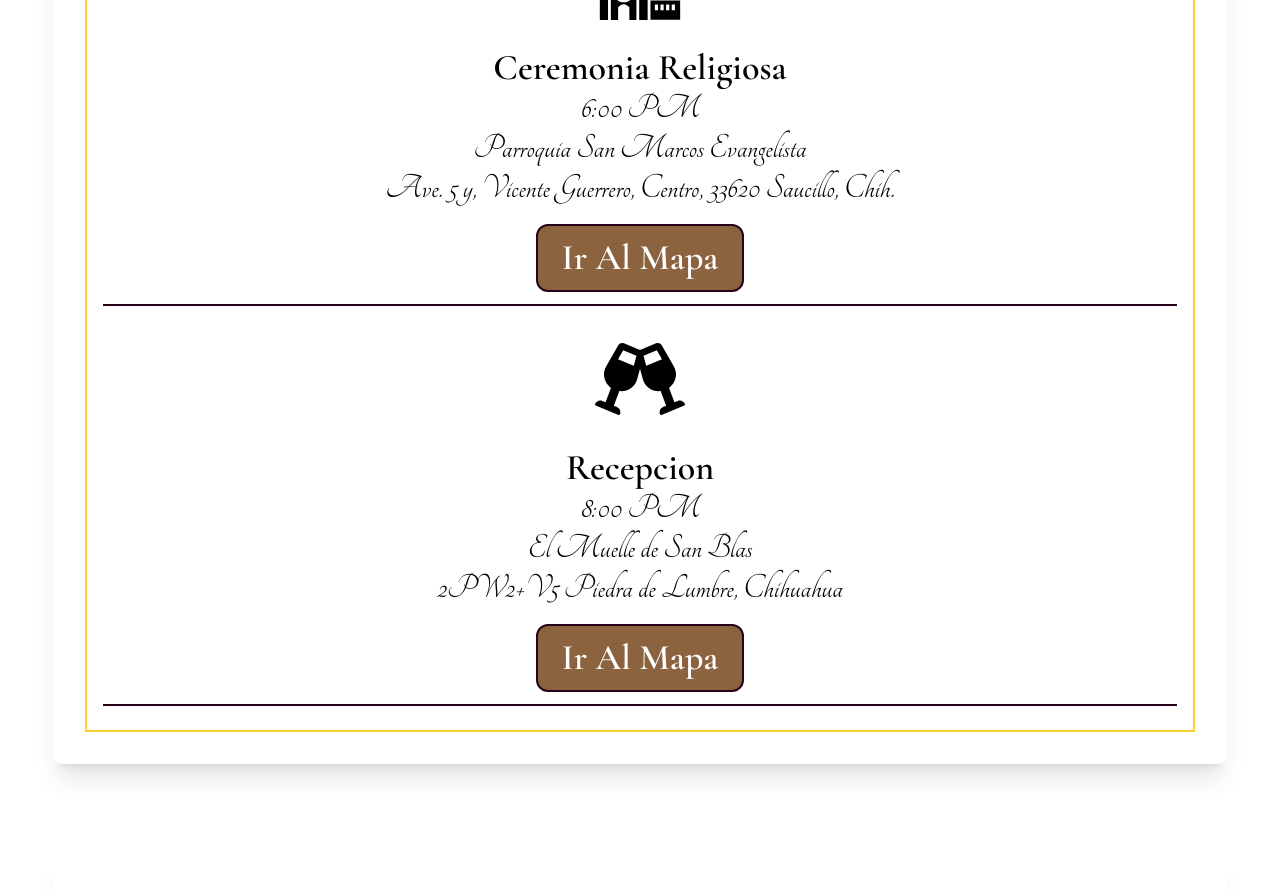
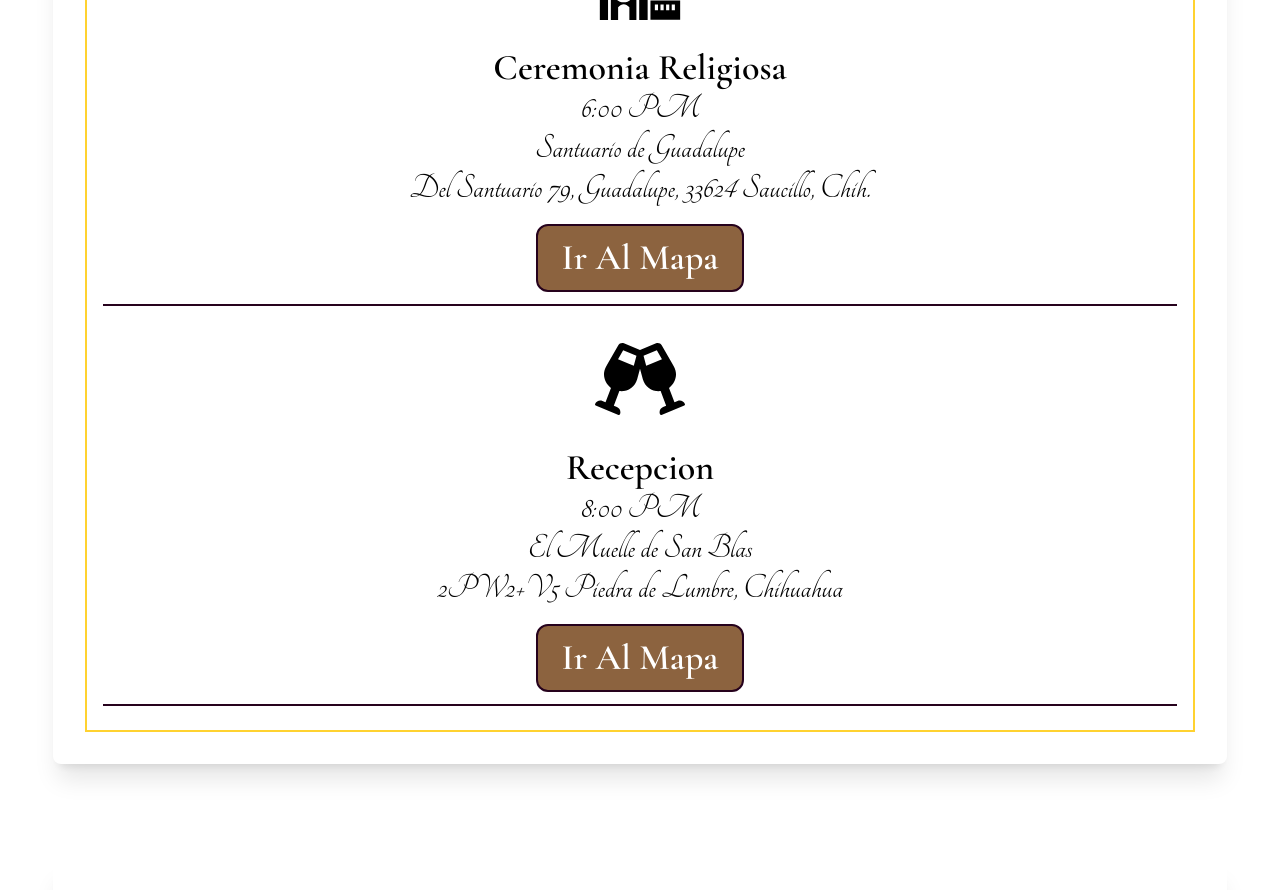
Before and after one commit to Vector4c5/XV_Years_Page, a Next.js app in the folder xv_years_page/: page /invitacion in a window 1280 px wide. Shown: the part 2240-3130 px from the top of the page. Built offline with nearby package versions, Linux system fonts and the light colour scheme.

Commit message:
Modificacion De ubicacion de ceremonia religiosa

```diff
--- a/xv_years_page/pages/invitacion.js
+++ b/xv_years_page/pages/invitacion.js
@@ -160,14 +160,14 @@ export default function Invitacion() {
                                     6:00 PM
                                 </p>
                                 <p className={`text-black text-2xl text-center sm:text-base md:text-lg lg:text-3xl xl:text-4xl max-w-3xl ${tangerine.className}`}>
-                                    Parroquia San Marcos Evangelista
+                                    Santuario de Guadalupe
                                 </p>
                                 <p className={`text-black text-2xl text-center sm:text-base md:text-lg lg:text-3xl xl:text-4xl max-w-3xl ${tangerine.className}`}>
-                                    Ave. 5 y, Vicente Guerrero, Centro, 33620 Saucillo, Chih.
+                                    Del Santuario 79, Guadalupe, 33624 Saucillo, Chih.
                                 </p>
 
                                 <Link
-                                    href="https://maps.app.goo.gl/sfFrAUgeguQ1roia6?g_st=aw"
+                                    href="https://maps.app.goo.gl/4gT32Q8hADnqsKus8"
                                     className={`px-10 sm:px-5 sm:py-2.5 md:px-6 md:py-3 bg-vic-4 text-white text-xl sm:text-base md:text-lg lg:text-3xl xl:text-4xl
                                     rounded-lg sm:rounded-xl mt-2 sm:mt-3 md:mt-4 ${cormorantGaramond.className} border border-vic-1 sm:border-2
                                     transform transition-all duration-300 ease-out hover:scale-110 hover:bg-vic-4 hover:text-black`}
```
